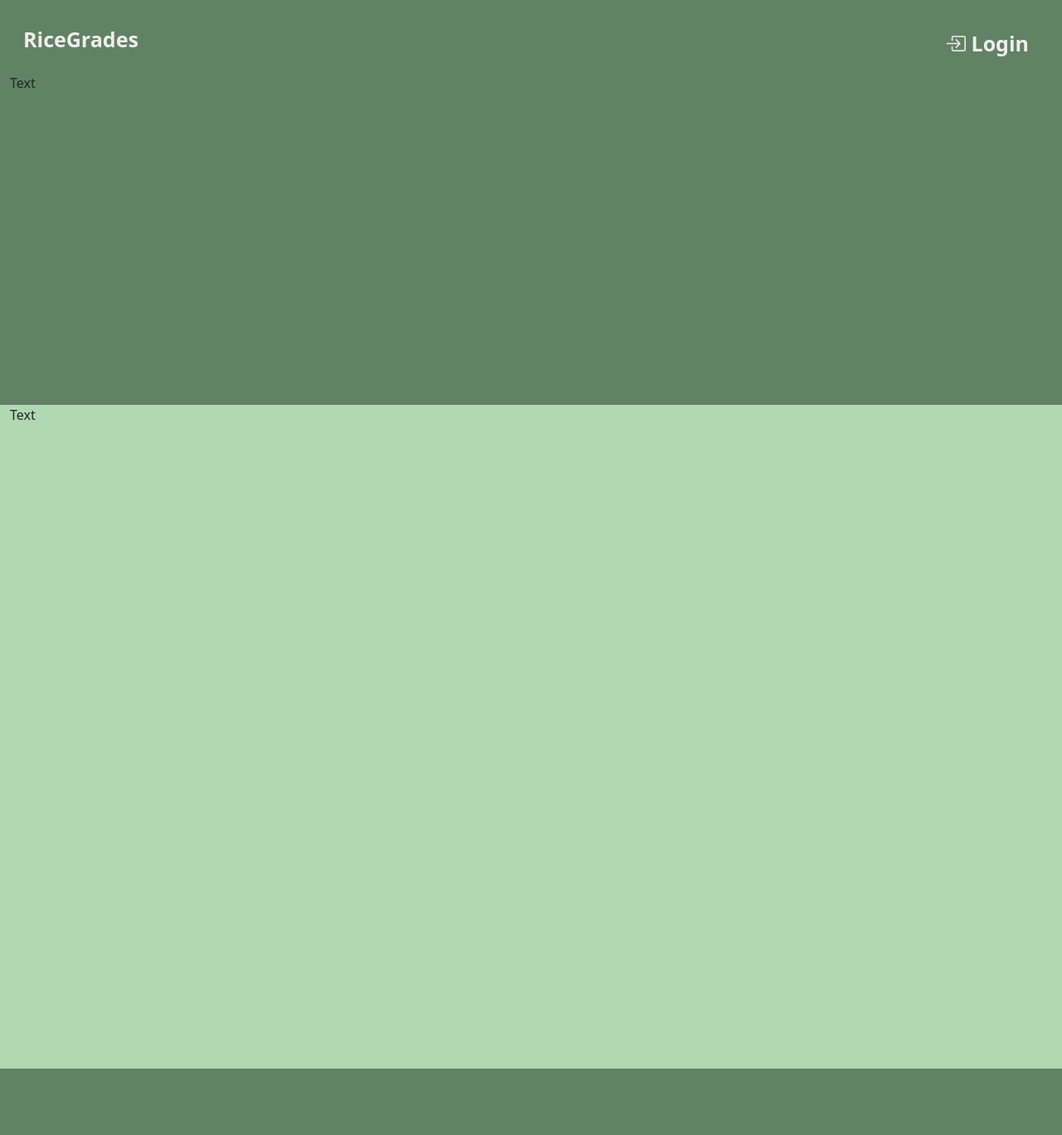
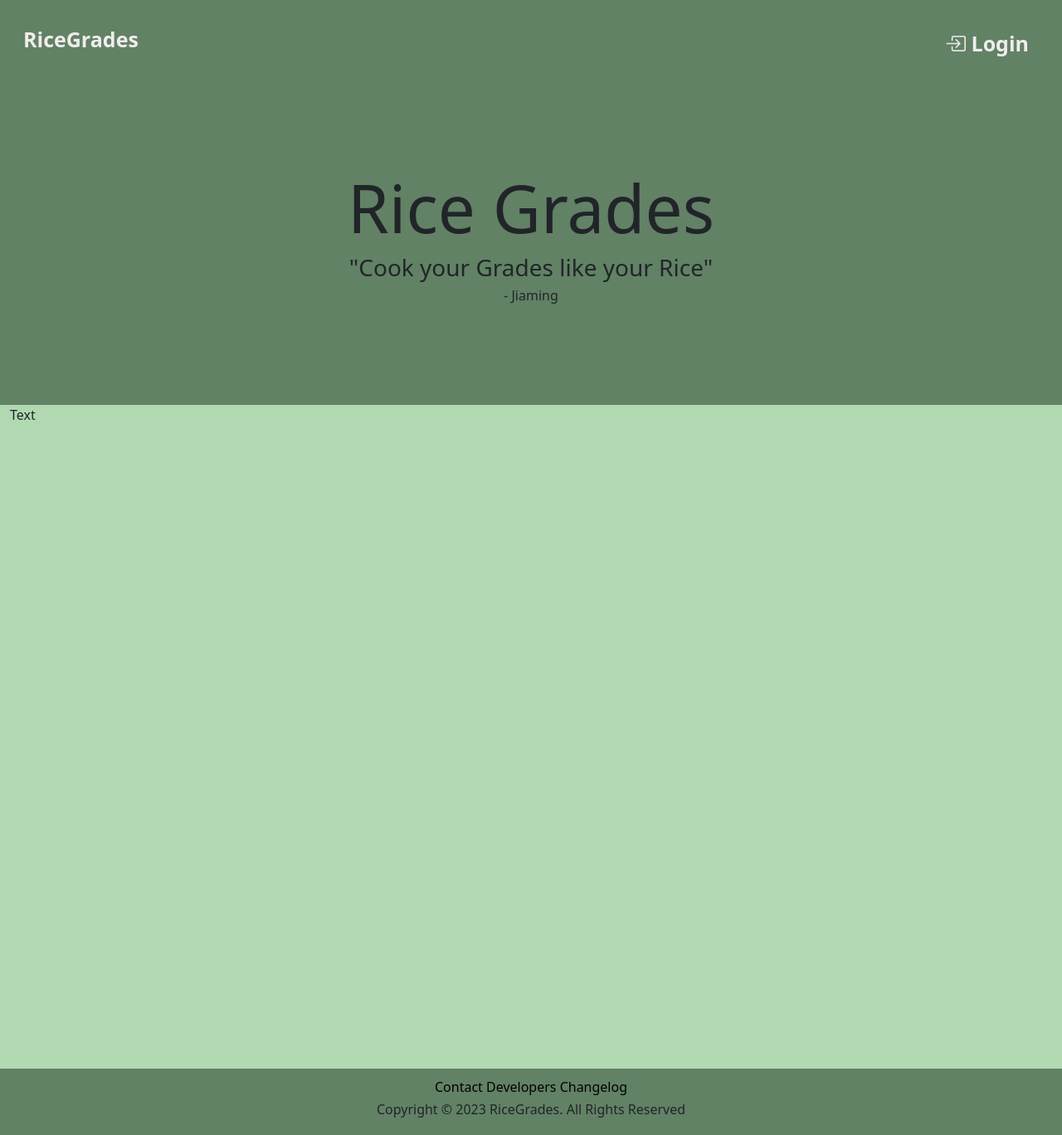
Before and after one commit to samSharivker/RiceGrades, a React (Create React App) app: page / in a window 1280 px wide. Shown: the whole page at 83% size. Before the commit the page ends 1288 px from the top, so only its background shows below. Built offline with nearby package versions, Linux system fonts and the light colour scheme.

Commit message:
created footer

```diff
--- a/src/App.css
+++ b/src/App.css
@@ -32,6 +32,18 @@ nav span,i {
     background-color: white;
 }
 
+footer {
+    height: 10vh;
+    display: flex;
+    align-items: center;
+    justify-content: center;
+}
+
+footer .footer-link {
+    text-decoration: none;
+    color: black;
+}
+
 body {
     margin: 0;
     background-color: var(--sbc);
@@ -39,6 +51,9 @@ body {
 
 #home-1 {
     height: 50vh;
+    display: flex;
+    align-items: center;
+    justify-content: center;
 }
 
 #home-2 {
@@ -51,3 +66,21 @@ body {
         height: 15vh;
     }
 }
+
+@media only screen and (max-width: 424px) {
+    footer {
+        height: 15vh;
+    }
+}
+
+@media only screen and (max-width: 269px) {
+    footer {
+        height: 20vh;
+    }
+}
+
+@media only screen and (max-width: 177px) {
+    footer {
+        height: 30vh;
+    }
+}
--- a/src/App.js
+++ b/src/App.js
@@ -3,6 +3,7 @@ import { BrowserRouter, Routes, Route } from 'react-router-dom';
 import Home from './pages/Home';
 import Developers from './pages/Developers';
 import Contact from './pages/Contact';
+import ChangeLog from './pages/ChangeLog';
 import NoPage from './pages/NoPage';
 
 function App() {
@@ -13,6 +14,7 @@ function App() {
           <Route index element={<Home />} />
           <Route path="/developers" element={<Developers />} />
           <Route path="/contact" element={<Contact />} />
+          <Route path="/changelog" element={<ChangeLog />} />
           <Route path="*" element={<NoPage />} />
         </Routes>
       </BrowserRouter>
--- /dev/null
+++ b/src/components/Footer.jsx
@@ -0,0 +1,28 @@
+import { Link } from 'react-router-dom';
+
+function Footer() {
+
+    const scrollToTop = () => {
+        window.scrollTo({
+            top: 0,
+            behavior: 'smooth'
+        });
+    };
+
+    return (
+        <div>
+            <footer className="container-fluid text-center">
+                <div className="container">
+                    <h6>
+                    <Link className="footer-link" to="/contact" onClick={scrollToTop}><span> Contact</span></Link>
+                    <Link className="footer-link" to="/developers" onClick={scrollToTop}><span> Developers</span></Link>
+                    <Link className="footer-link" to="/changelog" onClick={scrollToTop}><span> Changelog</span></Link>
+                    </h6>
+                    <h6>Copyright © 2023 RiceGrades. All Rights Reserved</h6>
+                </div>
+            </footer>
+        </div>
+    );
+}
+
+export default Footer;
--- /dev/null
+++ b/src/pages/ChangeLog.jsx
@@ -0,0 +1,9 @@
+function ChangeLog() {
+    return (
+        <div>
+            <h1>ChangeLog</h1>
+        </div>
+    )
+}
+
+export default ChangeLog;
--- a/src/pages/Home.jsx
+++ b/src/pages/Home.jsx
@@ -1,4 +1,6 @@
 import Nav from '../components/Nav';
+import Footer from '../components/Footer';
+//import Logo from '../img/logo.svg';
 
 function Home() {
     return (
@@ -6,7 +8,13 @@ function Home() {
             <Nav />
             <div id="home-1">
                 <div className="container-fluid">
-                    <p>Text</p>
+                    <div className="container text-center">
+                        <div id="wrapper">
+                            <h1 className="display-1">Rice Grades</h1>
+                            <h3>"Cook your Grades like your Rice"</h3>
+                            <h6>- Jiaming</h6>
+                        </div>
+                    </div>
                 </div>
             </div>
             <div id="home-2">
@@ -14,6 +22,7 @@ function Home() {
                     <p>Text</p>
                 </div>
             </div>
+            <Footer />
         </div>
     )
 }
```
Also changed, not shown: src/img/logo.svg (added).
